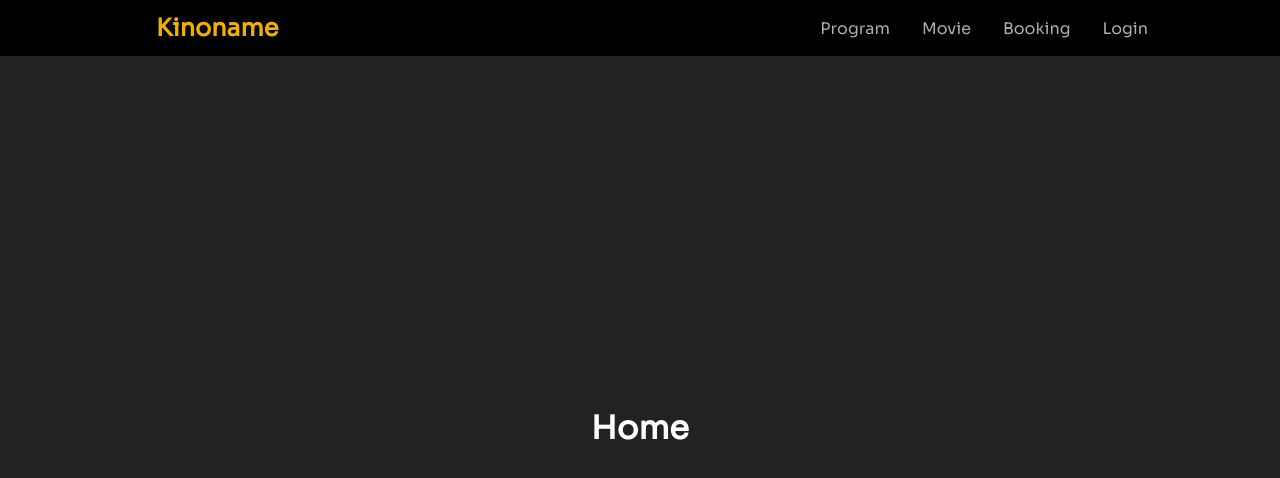
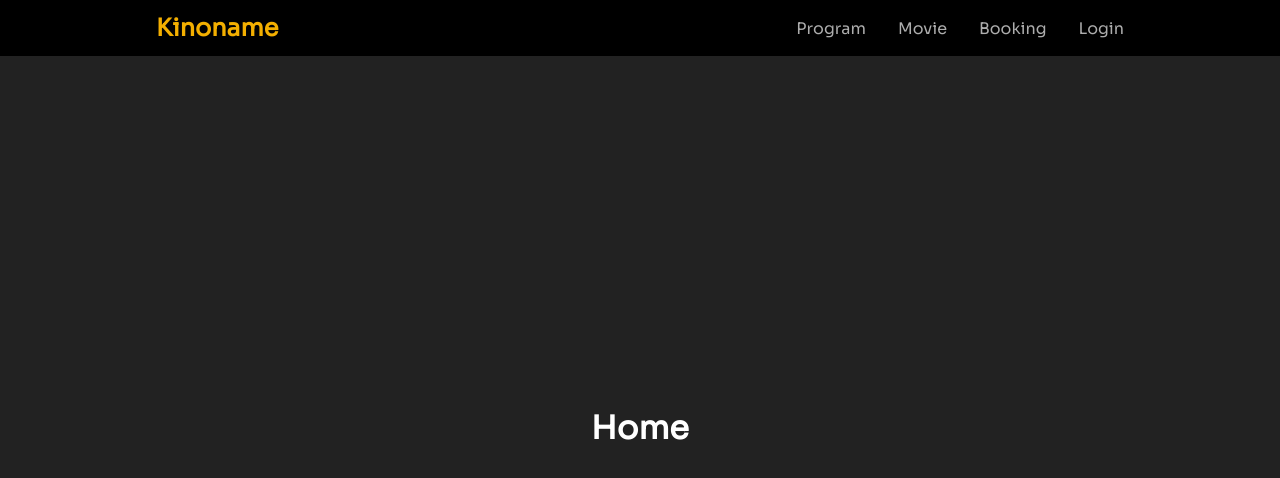
Before and after one commit to franziskakoellschen/kinoticketreservierung_frontend, a React (Create React App) app: page / in a window 1280 px wide. Shown: the top 478 px of the page. Built offline with nearby package versions, Linux system fonts and the light colour scheme.

Commit message:
css fixes

```diff
--- a/src/components/Navbar/NavbarElements.js
+++ b/src/components/Navbar/NavbarElements.js
@@ -47,7 +47,7 @@ export const Bars = styled(FaBars)`
 export const NavMenu = styled.div`
   display: flex;
   align-items: center;
-  margin-right: -24px;
+  margin-right: 0;
   /* Second Nav */
   /* margin-right: 24px; */
   /* Third Nav */
--- a/src/components/Program/ProgramPageMovie.css
+++ b/src/components/Program/ProgramPageMovie.css
@@ -50,4 +50,5 @@
 
 .movieInformationDiv {
     flex: 1 1 auto;
+    width: 60%;
 }
```
